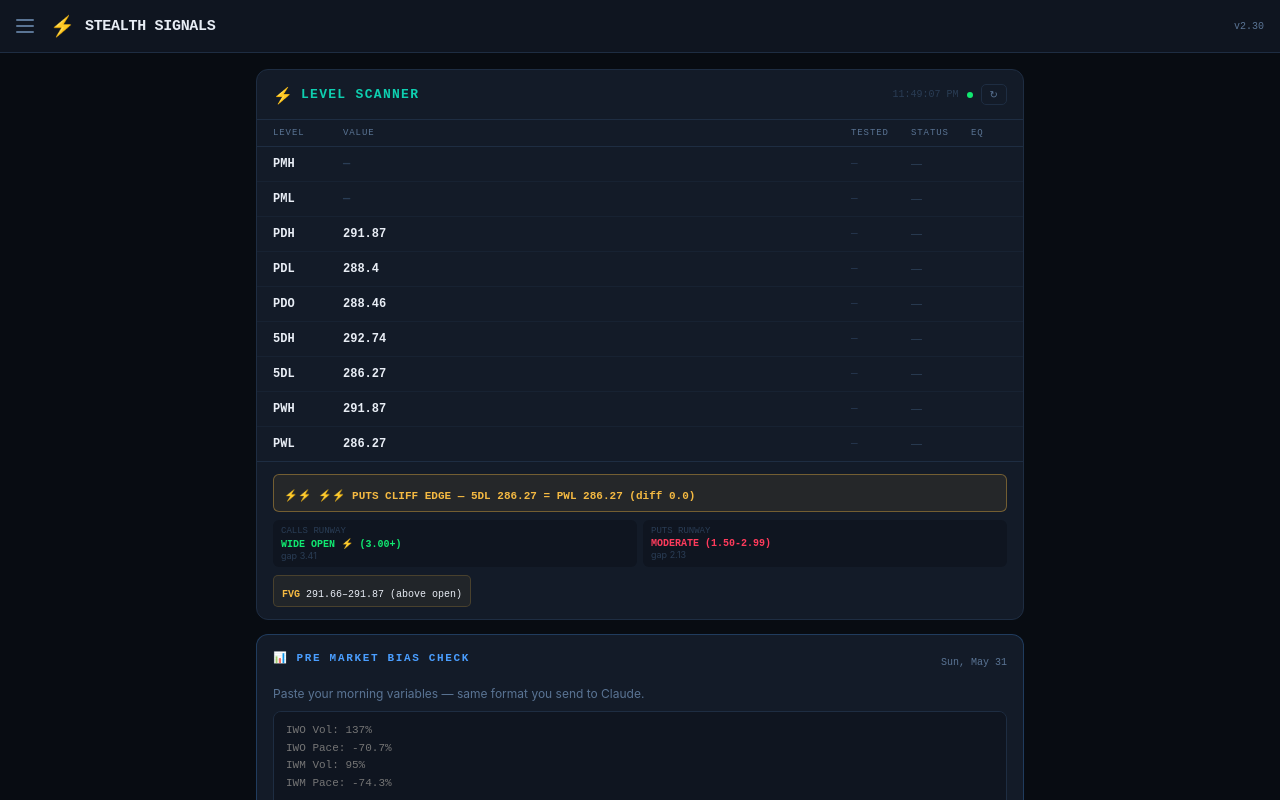
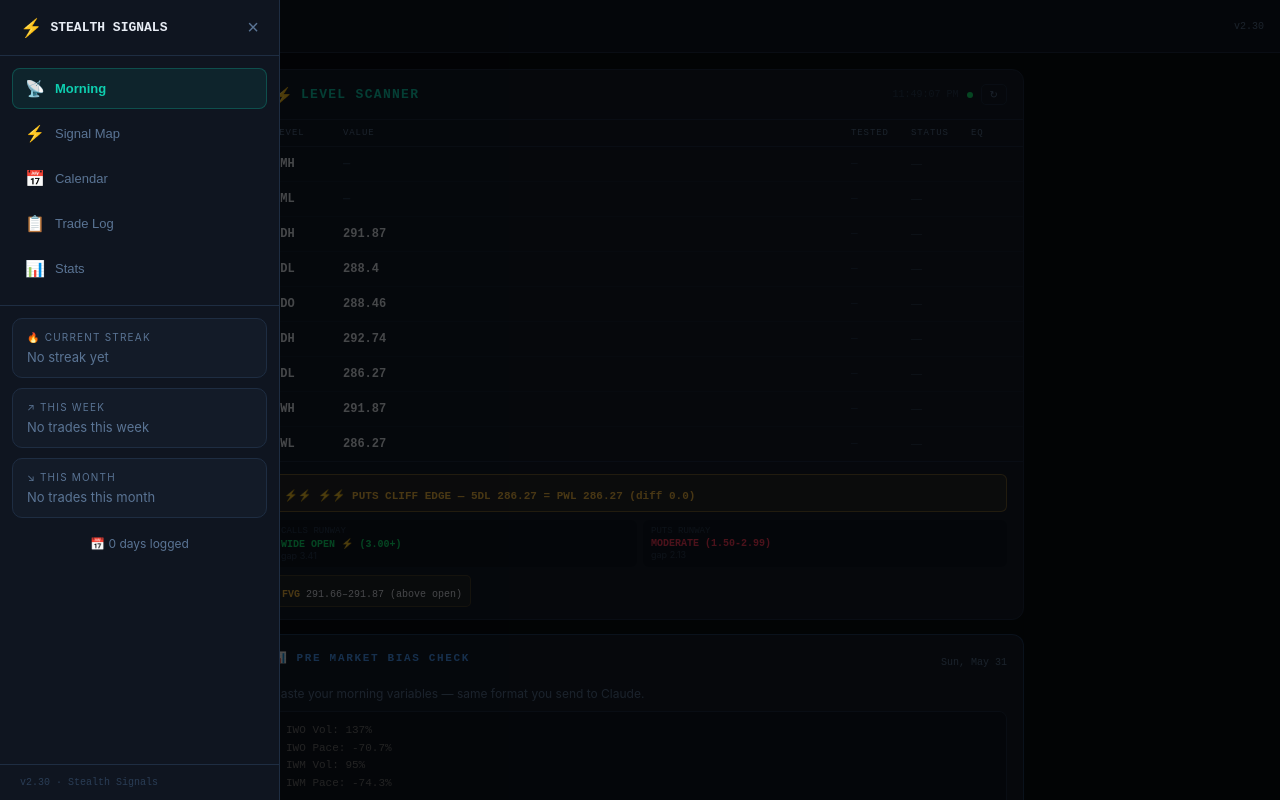
Before and after one commit to stealthsignals/StealthSignals, a React (Create React App) app: page / in a window 1280 px wide. Both pictures are taken after a click on the button 28 px from the left and 26 px from the top of the page. Built offline with nearby package versions, Linux system fonts and the light colour scheme.

Commit message:
Update App.js

```diff
--- a/src/App.js
+++ b/src/App.js
@@ -838,10 +838,8 @@ function SignalMapPage(){
 
 
 // ── SIDEBAR COMPONENT ─────────────────────────────────────────────
-function Sidebar({trades, page, setPage, isOpen, onClose, collapsed, setCollapsed, isMobile}){
+function Sidebar({trades, page, setPage, isOpen, onClose}){
   const traded = trades.filter(t => t.result !== "SKIP");
-
-  // Current streak
   let streak = 0, streakType = null;
   const sorted = [...traded].sort((a,b) => (b.day||0) - (a.day||0));
   for(const t of sorted){
@@ -849,169 +847,64 @@ function Sidebar({trades, page, setPage, isOpen, onClose, collapsed, setCollapse
     if(t.result === streakType) streak++;
     else break;
   }
-
-  // This week
   const now = new Date();
   const weekStart = new Date(now); weekStart.setDate(now.getDate() - now.getDay());
   const weekTrades = traded.filter(t => t.date && new Date(t.date+"T12:00:00") >= weekStart);
   const weekPnL = weekTrades.reduce((s,t) => s+(t.pnl||0), 0);
   const weekW = weekTrades.filter(t=>t.result==="WIN").length;
   const weekL = weekTrades.filter(t=>t.result==="LOSS").length;
-
-  // This month
   const monthStart = new Date(now.getFullYear(), now.getMonth(), 1);
   const monthTrades = traded.filter(t => t.date && new Date(t.date+"T12:00:00") >= monthStart);
   const monthPnL = monthTrades.reduce((s,t) => s+(t.pnl||0), 0);
   const monthW = monthTrades.filter(t=>t.result==="WIN").length;
   const monthL = monthTrades.filter(t=>t.result==="LOSS").length;
-
-  const nav = [
-    {id:"morning", label:"Morning", icon:"📡"},
-    {id:"signals", label:"Signal Map", icon:"⚡"},
-    {id:"calendar", label:"Calendar", icon:"📅"},
-    {id:"log", label:"Trade Log", icon:"📋"},
-    {id:"analytics", label:"Stats", icon:"📊"},
+  const nav=[
+    {id:"morning",label:"Morning",icon:"📡"},
+    {id:"signals",label:"Signal Map",icon:"⚡"},
+    {id:"calendar",label:"Calendar",icon:"📅"},
+    {id:"log",label:"Trade Log",icon:"📋"},
+    {id:"analytics",label:"Stats",icon:"📊"},
   ];
-
-  const handleNav = (id) => {
-    setPage(id);
-    if(isMobile) onClose();
-  };
-
-  // Mobile: overlay drawer
-  if(isMobile){
-    if(!isOpen) return null;
-    return(
-      <>
-        <div onClick={onClose} style={{position:"fixed",inset:0,background:"rgba(0,0,0,0.7)",zIndex:200}}/>
-        <div style={{position:"fixed",top:0,left:0,bottom:0,width:260,background:C.surface,borderRight:`1px solid ${C.border}`,zIndex:201,display:"flex",flexDirection:"column"}}>
-          <SidebarInner nav={nav} page={page} handleNav={handleNav} streak={streak} streakType={streakType}
-            weekPnL={weekPnL} weekW={weekW} weekL={weekL} weekTrades={weekTrades}
-            monthPnL={monthPnL} monthW={monthW} monthL={monthL} monthTrades={monthTrades}
-            trades={trades} collapsed={false} setCollapsed={()=>{}} showCollapse={false} onClose={onClose}/>
+  if(!isOpen) return null;
+  return(<>
+    <div onClick={onClose} style={{position:"fixed",inset:0,background:"rgba(0,0,0,0.7)",zIndex:200}}/>
+    <div style={{position:"fixed",top:0,left:0,bottom:0,width:280,background:C.surface,borderRight:`1px solid ${C.border}`,zIndex:201,display:"flex",flexDirection:"column",overflow:"hidden"}}>
+      <div style={{padding:"16px 20px",borderBottom:`1px solid ${C.border}`,display:"flex",alignItems:"center",justifyContent:"space-between"}}>
+        <div style={{display:"flex",alignItems:"center",gap:8}}>
+          <span style={{fontSize:18}}>⚡</span>
+          <span style={{fontFamily:"'Space Mono',monospace",fontSize:13,fontWeight:700,color:C.textMain}}>STEALTH SIGNALS</span>
         </div>
-      </>
-    );
-  }
-
-  // Desktop: persistent sidebar
-  return(
-    <div style={{
-      width: collapsed ? 52 : 220,
-      minWidth: collapsed ? 52 : 220,
-      background: C.surface,
-      borderRight: `1px solid ${C.border}`,
-      display: "flex",
-      flexDirection: "column",
-      height: "100vh",
-      position: "sticky",
-      top: 0,
-      transition: "width 0.2s ease, min-width 0.2s ease",
-      overflow: "hidden",
-      flexShrink: 0,
-    }}>
-      <SidebarInner nav={nav} page={page} handleNav={handleNav} streak={streak} streakType={streakType}
-        weekPnL={weekPnL} weekW={weekW} weekL={weekL} weekTrades={weekTrades}
-        monthPnL={monthPnL} monthW={monthW} monthL={monthL} monthTrades={monthTrades}
-        trades={trades} collapsed={collapsed} setCollapsed={setCollapsed} showCollapse={true} onClose={onClose}/>
-    </div>
-  );
-}
-
-function SidebarInner({nav, page, handleNav, streak, streakType, weekPnL, weekW, weekL, weekTrades,
-  monthPnL, monthW, monthL, monthTrades, trades, collapsed, setCollapsed, showCollapse, onClose}){
-  return(
-    <div style={{display:"flex",flexDirection:"column",height:"100%",overflow:"hidden"}}>
-      {/* Logo */}
-      <div style={{padding: collapsed?"14px 0":"16px 14px", display:"flex",alignItems:"center",justifyContent:collapsed?"center":"space-between",borderBottom:`1px solid ${C.border}`,minHeight:52,flexShrink:0}}>
-        {!collapsed&&(
-          <div style={{display:"flex",alignItems:"center",gap:8}}>
-            <span style={{fontSize:16}}>⚡</span>
-            <span style={{fontFamily:"'Space Mono',monospace",fontSize:12,fontWeight:700,color:C.textMain,whiteSpace:"nowrap"}}>STEALTH</span>
-          </div>
-        )}
-        {collapsed&&<span style={{fontSize:18}}>⚡</span>}
-        {showCollapse&&(
-          <button onClick={()=>setCollapsed(!collapsed)}
-            style={{background:"none",border:"none",color:C.textMuted,cursor:"pointer",fontSize:14,padding:2,display:"flex",alignItems:"center",justifyContent:"center",flexShrink:0}}>
-            {collapsed?"›":"‹"}
-          </button>
-        )}
-        {!showCollapse&&(
-          <button onClick={onClose} style={{background:"none",border:"none",color:C.textMuted,fontSize:18,cursor:"pointer"}}>×</button>
-        )}
+        <button onClick={onClose} style={{background:"none",border:"none",color:C.textMuted,fontSize:20,cursor:"pointer"}}>×</button>
       </div>
-
-      {/* Nav */}
-      <div style={{padding:"8px 6px",flexShrink:0}}>
+      <div style={{padding:"12px 12px 0"}}>
         {nav.map(n=>(
-          <button key={n.id} onClick={()=>handleNav(n.id)}
-            style={{width:"100%",background:page===n.id?C.teal+"18":"none",border:`1px solid ${page===n.id?C.teal+"50":"transparent"}`,
-              borderRadius:7,padding:collapsed?"10px 0":"9px 10px",color:page===n.id?C.teal:C.textMuted,
-              fontSize:13,cursor:"pointer",display:"flex",alignItems:"center",
-              gap:collapsed?0:8,justifyContent:collapsed?"center":"flex-start",marginBottom:2,
-              transition:"all 0.15s"}}>
-            <span style={{fontSize:15,flexShrink:0}}>{n.icon}</span>
-            {!collapsed&&<span style={{fontFamily:"'DM Sans',sans-serif",fontWeight:page===n.id?700:400,whiteSpace:"nowrap",fontSize:13}}>{n.label}</span>}
+          <button key={n.id} onClick={()=>{setPage(n.id);onClose();}}
+            style={{width:"100%",background:page===n.id?C.teal+"15":"none",border:`1px solid ${page===n.id?C.teal+"40":"transparent"}`,borderRadius:8,padding:"10px 12px",color:page===n.id?C.teal:C.textMuted,fontSize:13,cursor:"pointer",display:"flex",alignItems:"center",gap:10,marginBottom:4,textAlign:"left"}}>
+            <span style={{fontSize:16}}>{n.icon}</span>
+            <span style={{fontFamily:"'DM Sans',sans-serif",fontWeight:page===n.id?700:400}}>{n.label}</span>
           </button>
         ))}
       </div>
-
-      {!collapsed&&(<>
-        <div style={{height:1,background:C.border,margin:"4px 8px",flexShrink:0}}/>
-
-        {/* Quick Stats */}
-        <div style={{padding:"0 8px",flex:1,overflowY:"auto"}}>
-          {/* Streak */}
-          <div style={{background:C.card,borderRadius:8,padding:"10px 12px",marginBottom:8,border:`1px solid ${C.border}`}}>
-            <div style={{color:C.textMuted,fontSize:9,letterSpacing:"0.12em",textTransform:"uppercase",marginBottom:4}}>🔥 Streak</div>
-            {streak>0?(
-              <div style={{color:streakType==="WIN"?C.green:C.red,fontFamily:"'Space Mono',monospace",fontSize:15,fontWeight:700}}>
-                {streak} {streakType==="WIN"?"win":"loss"}{streak>1?"s":""} {streakType==="WIN"?"🤑":"🤬"}
-              </div>
-            ):<div style={{color:C.textDim,fontSize:12}}>No streak</div>}
-          </div>
-
-          {/* This Week */}
-          <div style={{background:C.card,borderRadius:8,padding:"10px 12px",marginBottom:8,border:`1px solid ${C.border}`}}>
-            <div style={{color:C.textMuted,fontSize:9,letterSpacing:"0.12em",textTransform:"uppercase",marginBottom:4}}>↗ This Week</div>
-            {weekTrades.length>0?(
-              <>
-                <div style={{color:weekPnL>=0?C.green:C.red,fontFamily:"'Space Mono',monospace",fontSize:14,fontWeight:700}}>{weekPnL>=0?"+":""}${weekPnL.toFixed(2)}</div>
-                <div style={{color:C.textMuted,fontSize:10,marginTop:2}}>{weekW}W / {weekL}L</div>
-              </>
-            ):<div style={{color:C.textDim,fontSize:12}}>No trades</div>}
-          </div>
-
-          {/* This Month */}
-          <div style={{background:C.card,borderRadius:8,padding:"10px 12px",marginBottom:8,border:`1px solid ${C.border}`}}>
-            <div style={{color:C.textMuted,fontSize:9,letterSpacing:"0.12em",textTransform:"uppercase",marginBottom:4}}>↘ This Month</div>
-            {monthTrades.length>0?(
-              <>
-                <div style={{color:monthPnL>=0?C.green:C.red,fontFamily:"'Space Mono',monospace",fontSize:14,fontWeight:700}}>{monthPnL>=0?"+":""}${monthPnL.toFixed(2)}</div>
-                <div style={{color:C.textMuted,fontSize:10,marginTop:2}}>{monthW}W / {monthL}L</div>
-              </>
-            ):<div style={{color:C.textDim,fontSize:12}}>No trades</div>}
-          </div>
-
-          <div style={{color:C.textDim,fontSize:10,textAlign:"center",padding:"4px 0"}}>📅 {trades.length} days logged</div>
+      <div style={{height:1,background:C.border,margin:"12px 0"}}/>
+      <div style={{padding:"0 12px",flex:1,overflowY:"auto"}}>
+        <div style={{background:C.card,borderRadius:10,padding:"12px 14px",marginBottom:10,border:`1px solid ${C.border}`}}>
+          <div style={{color:C.textMuted,fontSize:10,letterSpacing:"0.12em",textTransform:"uppercase",marginBottom:6}}>🔥 Current Streak</div>
+          {streak>0?<div style={{color:streakType==="WIN"?C.green:C.red,fontFamily:"'Space Mono',monospace",fontSize:18,fontWeight:700}}>{streak} {streakType==="WIN"?"win":"loss"}{streak>1?"s":""} {streakType==="WIN"?"🤑":"🤬"}</div>:<div style={{color:C.textMuted,fontSize:13}}>No streak yet</div>}
         </div>
-
-        {/* Version */}
-        <div style={{padding:"10px 14px",borderTop:`1px solid ${C.border}`,color:C.textDim,fontSize:9,fontFamily:"'Space Mono',monospace",flexShrink:0}}>
-          v2.30 · Stealth Signals
+        <div style={{background:C.card,borderRadius:10,padding:"12px 14px",marginBottom:10,border:`1px solid ${C.border}`}}>
+          <div style={{color:C.textMuted,fontSize:10,letterSpacing:"0.12em",textTransform:"uppercase",marginBottom:6}}>↗ This Week</div>
+          {weekTrades.length>0?<><div style={{color:weekPnL>=0?C.green:C.red,fontFamily:"'Space Mono',monospace",fontSize:16,fontWeight:700}}>{weekPnL>=0?"+":""}${weekPnL.toFixed(2)}</div><div style={{color:C.textMuted,fontSize:11,marginTop:2}}>{weekW}W / {weekL}L · {weekTrades.length} days</div></>:<div style={{color:C.textMuted,fontSize:13}}>No trades this week</div>}
         </div>
-      </>)}
-
-      {collapsed&&(
-        <div style={{flex:1,display:"flex",flexDirection:"column",alignItems:"center",justifyContent:"flex-end",paddingBottom:12}}>
-          <div style={{color:C.textDim,fontSize:9,fontFamily:"'Space Mono',monospace",writingMode:"vertical-rl",transform:"rotate(180deg)",letterSpacing:"0.1em"}}>v2.30</div>
+        <div style={{background:C.card,borderRadius:10,padding:"12px 14px",marginBottom:10,border:`1px solid ${C.border}`}}>
+          <div style={{color:C.textMuted,fontSize:10,letterSpacing:"0.12em",textTransform:"uppercase",marginBottom:6}}>↘ This Month</div>
+          {monthTrades.length>0?<><div style={{color:monthPnL>=0?C.green:C.red,fontFamily:"'Space Mono',monospace",fontSize:16,fontWeight:700}}>{monthPnL>=0?"+":""}${monthPnL.toFixed(2)}</div><div style={{color:C.textMuted,fontSize:11,marginTop:2}}>{monthW}W / {monthL}L · {monthTrades.length} days</div></>:<div style={{color:C.textMuted,fontSize:13}}>No trades this month</div>}
         </div>
-      )}
+        <div style={{color:C.textMuted,fontSize:12,textAlign:"center",padding:"8px 0"}}>📅 {trades.length} days logged</div>
+      </div>
+      <div style={{padding:"12px 20px",borderTop:`1px solid ${C.border}`,color:C.textDim,fontSize:10,fontFamily:"'Space Mono',monospace"}}>v2.30 · Stealth Signals</div>
     </div>
-  );
+  </>);
 }
-
 
 // ── CALENDAR (unchanged) ──────────────────────────────────────────
 function CalendarPage({trades,onSelectDay}){
@@ -1347,8 +1240,7 @@ export default function App(){
   const [selectedDay,setSelectedDay]=useState(null);
   const [editTrade,setEditTrade]=useState(null);
   const [sidebarOpen,setSidebarOpen]=useState(false);
-  const [sidebarCollapsed,setSidebarCollapsed]=useState(false);
-  const isMobile=typeof window!=="undefined"&&window.innerWidth<768;
+
 
   // Load trades from persistent storage on mount
   useEffect(()=>{
```
